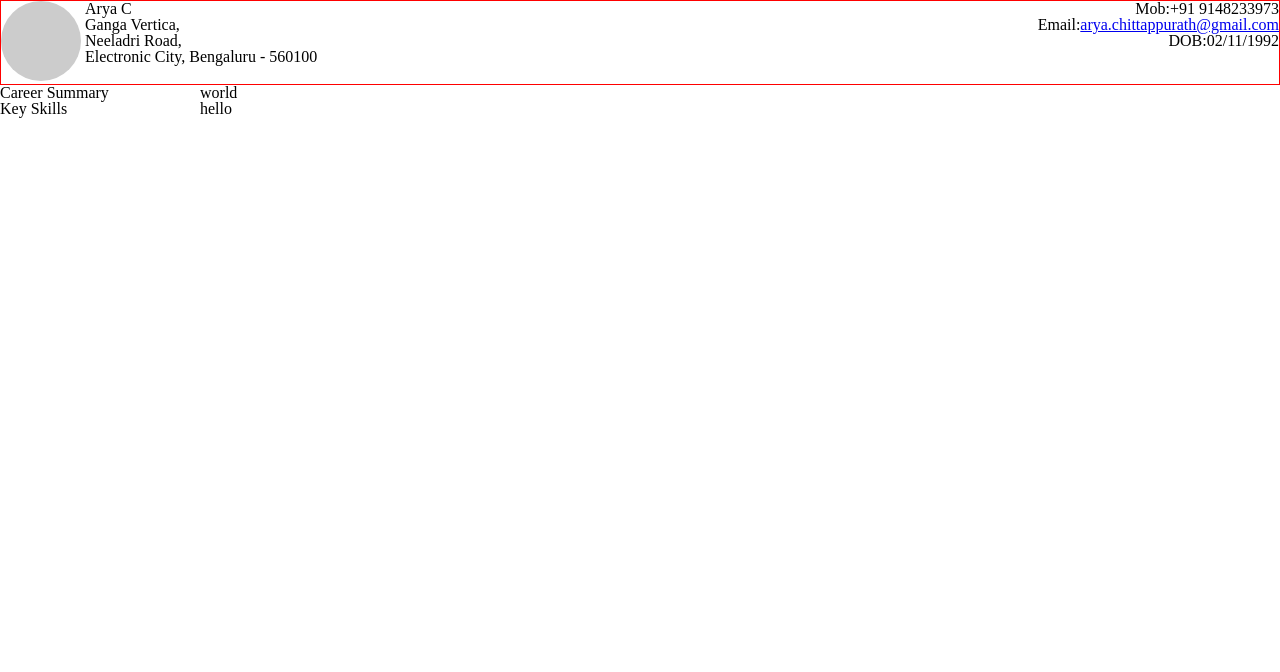
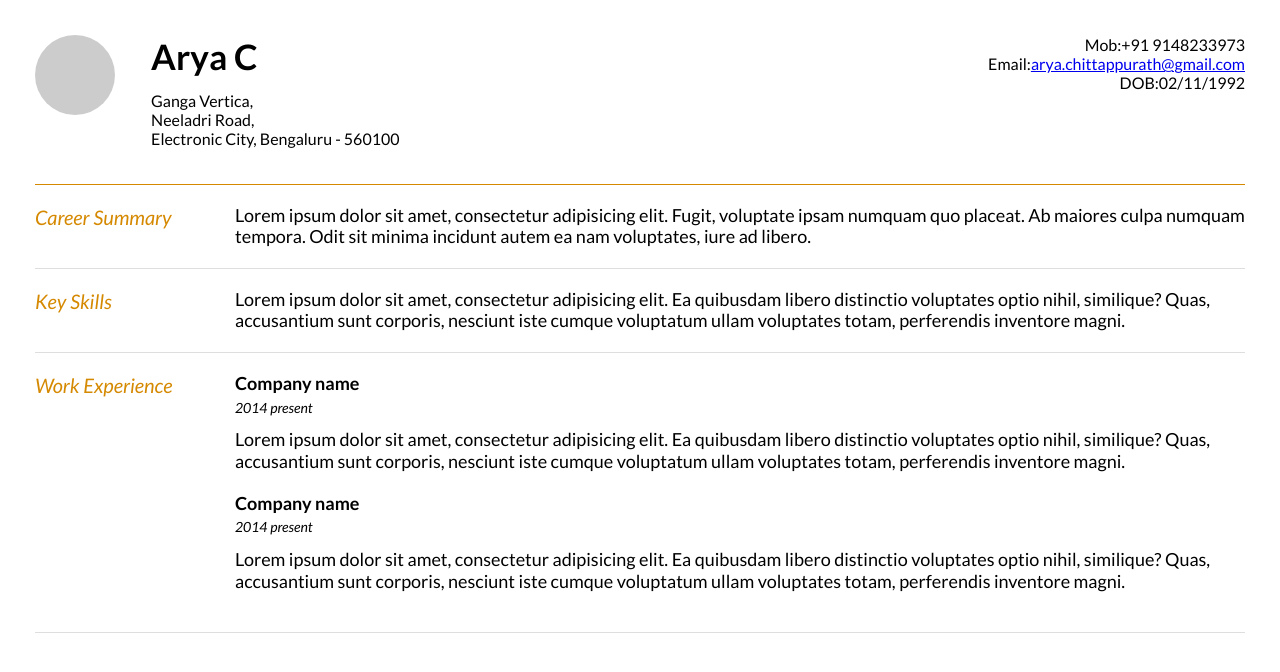
Before and after one commit to aryadarshan/my-cv, a plain HTML site: page index.html in a window 1280 px wide. Drawn offline with Linux system fonts and the light colour scheme.

Commit message:
Added the styles

```diff
--- a/index.css
+++ b/index.css
@@ -48,8 +48,12 @@ table {
 	border-spacing: 0;
 }
 
-
+body {
+	font-family: 'Lato', sans-serif;
+}
 .container {
+	padding: 35px;
+	line-height: 1.2;
 	display: grid;
     max-width: 1300px;
     margin: 0 auto;
@@ -62,8 +66,8 @@ table {
 	grid-area: header;
 	display: grid;
 	grid-template-columns: 50% 50%;
-
-	border: 1px solid red;
+	border-bottom: 1px solid #d58900;
+	padding-bottom: 35px;
 }
 .avatar {
 	background-color: #ccc;
@@ -76,9 +80,10 @@ table {
 .personal-primary {
 	display: inline-block;
 	vertical-align: top;
+	margin-left: 33px;
 }
 .personal-secondary {
-	text-align: right
+	text-align: right;
 }
 
 .content {
@@ -88,9 +93,38 @@ table {
 }
 .label {
 	grid-column: 1/2;
+	font-size: 20px;
+	color: #d58900;
+	font-style: italic;
 }
 .description {
 	grid-column: 2/2;
+	font-size: 18px;
+}
+.description h4{
+	font-weight: 700;
+	padding-bottom: 5px;
+}
+.description p{
+	font-size: 14px;
+	font-style: italic;
+	padding-bottom: 13px;
+}
+.description div {
+	padding-bottom: 20px;
+}
+
+.header div{
+	font-size: 16px;
+}
+#name {
+	font-size: 35px;
+	font-weight: 700;
+	margin-bottom: 14px;
+}
+.row {
+	padding: 20px 0 20px;
+	border-bottom: 1px solid #dedede;
 }
 
 
--- a/index.html
+++ b/index.html
@@ -4,6 +4,8 @@
 		<title>Arya - CV</title>
 		<meta charset="utf-8">
 		<link rel="stylesheet" type="text/css" href="index.css">
+		<link href="https://fonts.googleapis.com/css?family=Lato:400,400i,700,700i" rel="stylesheet">
+
 	</head>
 	<body>
 		<div class="container">
@@ -12,33 +14,46 @@
 					<span class="avatar"></span>
 					<div class="personal-primary">
 						<h2 id="name">Arya C</h2>
-						<ul class="address">
-							<li>Ganga Vertica,</li>
-							<li>Neeladri Road,</li>
-							<li>Electronic City, Bengaluru - 560100</li>
-						</ul>
+						<div class="address">
+							<div>Ganga Vertica,</div>
+							<div>Neeladri Road,</div>
+							<div>Electronic City, Bengaluru - 560100</div>
+						</div>
 					</div>
 				</div>
 				<div class="personal-secondary">
-					<ul>
-						<li><span>Mob:</span>+91 9148233973</li>
-						<li><span>Email:</span><a href="#">arya.chittappurath@gmail.com</a></li>
-						<li><span>DOB:</span>02/11/1992</li>
-					</ul>
+					<div>
+						<div><span>Mob:</span>+91 9148233973</div>
+						<div><span>Email:</span><a href="#">arya.chittappurath@gmail.com</a></div>
+						<div><span>DOB:</span>02/11/1992</div>
+					</div>
 				</div>
 			</header>
 			<div class="content">
-				<aside class="label">
+				<aside class="label row">
 					<h3>Career Summary</h3>
 				</aside>
-				<section class="description">
-					world
+				<section class="description row">
+					Lorem ipsum dolor sit amet, consectetur adipisicing elit. Fugit, voluptate ipsam numquam quo placeat. Ab maiores culpa numquam tempora. Odit sit minima incidunt autem ea nam voluptates, iure ad libero.
 				</section>
-				<aside class="label">
+				<aside class="label row">
 					<h3>Key Skills</h3>
 				</aside>
-				<section class="description">
-					hello
+				<section class="description row">
+					Lorem ipsum dolor sit amet, consectetur adipisicing elit. Ea quibusdam libero distinctio voluptates optio nihil, similique? Quas, accusantium sunt corporis, nesciunt iste cumque voluptatum ullam voluptates totam, perferendis inventore magni.
+				</section>
+
+				<aside class="label row">
+					<h3>Work Experience</h3>
+				</aside>
+				<section class="description row">
+					<h4>Company name</h4>
+					<p>2014 present</p>
+					<div>Lorem ipsum dolor sit amet, consectetur adipisicing elit. Ea quibusdam libero distinctio voluptates optio nihil, similique? Quas, accusantium sunt corporis, nesciunt iste cumque voluptatum ullam voluptates totam, perferendis inventore magni.</div>
+					<h4>Company name</h4>
+					<p>2014 present</p>
+					<div>Lorem ipsum dolor sit amet, consectetur adipisicing elit. Ea quibusdam libero distinctio voluptates optio nihil, similique? Quas, accusantium sunt corporis, nesciunt iste cumque voluptatum ullam voluptates totam, perferendis inventore magni.</div>
+
 				</section>
 			</div>
 		</div>
```
